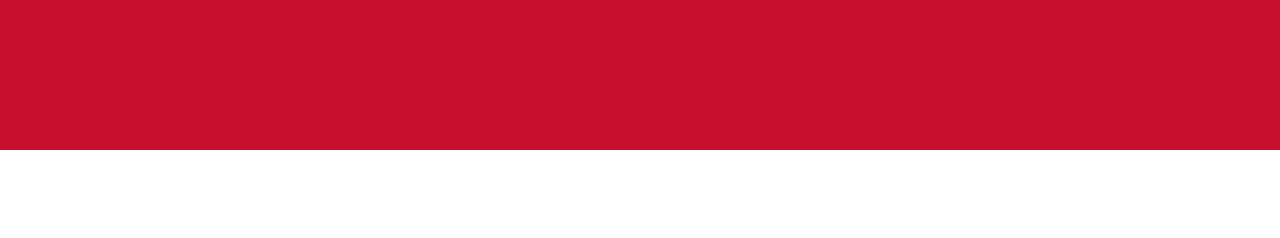
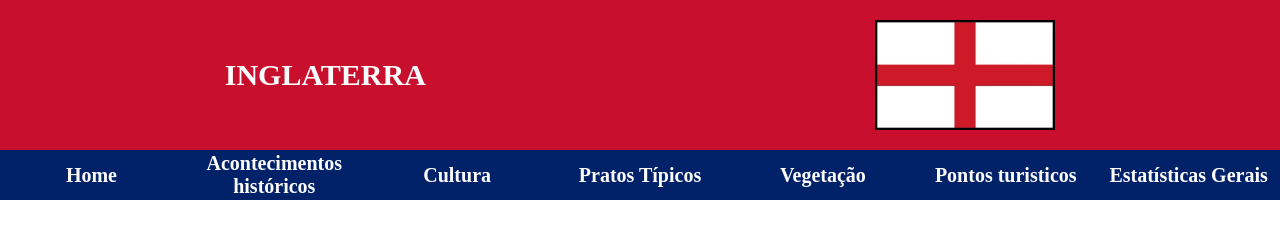
Before and after one commit to xandoliveira2/P1_DW3, a plain HTML site: page pratos.html in a window 1280 px wide. Drawn offline with Linux system fonts and the light colour scheme.

Commit message:
modified:   acontecimentos.html 	modified:   cultura.html 	modified:   estatistica_geral.html 	modified:   index.html 	modified:   pontos_turisticos.html 	modified:   pratos.html 	modified:   style.css 	modified:   vegetacao.html

```diff
--- a/pratos.html
+++ b/pratos.html
@@ -7,8 +7,24 @@
     <title>Home - Inglaterra</title>
 </head>
 <body>
-    <header></header>
-    <nav></nav>
+    <header>
+        <h1>Inglaterra</h1>
+        <img src="imagens/inglaterra_bandeira.jpg" alt="Bandeira da Inglaterra">
+    </header>
+
+    <nav>
+        <ul>
+            <a href="index.html"><li>Home</li></a>
+            <a href="acontecimentos.html"><li>Acontecimentos históricos</li></a>
+            <a href="cultura.html"><li>Cultura</li></a>
+            <a href="pratos.html"><li>Pratos Típicos</li></a>
+            <a href="vegetacao.html"><li>Vegetação</li></a>
+            <a href="pontos_turisticos.html"><li>Pontos turisticos</li></a>
+            <a href="estatistica_geral.html"><li>Estatísticas Gerais</li></a>
+        </ul>
+
+
+    </nav>
     <main></main>
     <footer></footer>
 </body>
--- a/style.css
+++ b/style.css
@@ -9,6 +9,7 @@ body {
     width: 100vw;
     height: 100vh;
     font-size: 10px;
+    overflow-x: hidden;
 }
 /* ----------------- HEADER -> PADRÂO EM TODOS --------------------*/
 
@@ -31,3 +32,40 @@ header img {
 }
 
 /* ------- FIM HEADER ---------*/
+/* ------- NAV (padrão em todos)---------*/
+nav{
+height: 5em;
+width: 100%;
+background-color: rgb(1 33 105);}
+nav ul{display: flex;
+width: 100%;
+height: 100%;
+justify-content: space-evenly;
+
+}
+nav ul li{color:white;font-weight: 600;
+font-size: 2em;
+width: calc((100vw/7)-10vw);
+height: 100%;
+display: flex;
+align-items: center;
+justify-content: center;
+list-style: none;
+text-align:center;
+
+transition:0.4s ease-in-out;
+
+}
+
+
+nav ul a{display: block;width: 100%;}
+nav ul li:hover{
+    transform: scale(1.3);
+    transition:0.8s ease-in-out;
+    background-color: white;
+    color: rgb(1 33 105);
+}
+/* ------- FIM NAV ---------*/
+/* -------- MAIN ----------*/
+
+/* ------- FIM MAIN -----------*/
```
Also changed, not shown: acontecimentos.html (+18 -2 lines), cultura.html (+18 -2 lines), estatistica_geral.html (+18 -2 lines), index.html (+13 -1 lines), pontos_turisticos.html (+18 -2 lines), vegetacao.html (+18 -2 lines).
